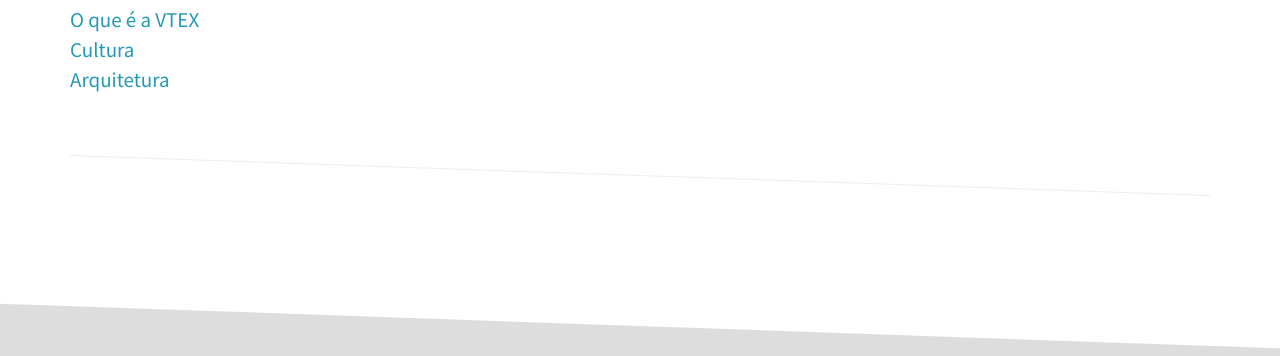
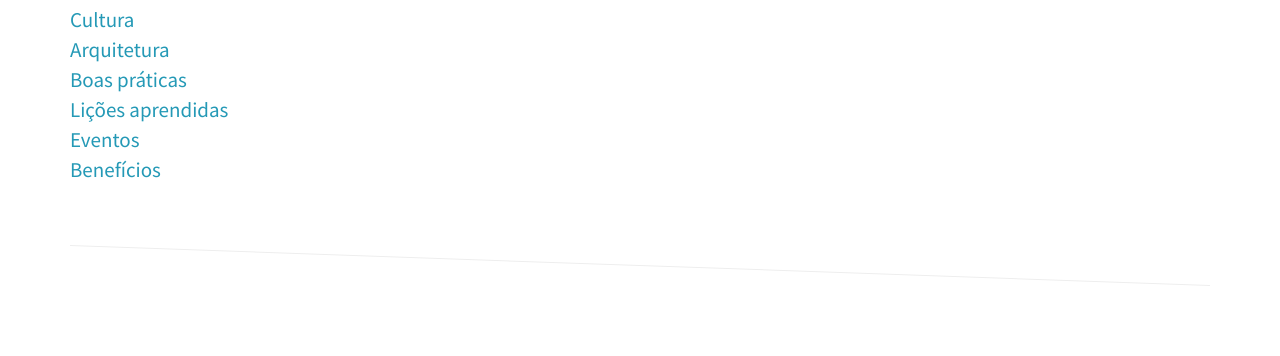
Before and after one commit to adrianoaguiar/handbook, a website: page index.html in a window 1280 px wide. Shown: the part 374-730 px from the top of the page. Drawn offline with nearby package versions, Linux system fonts and the light colour scheme; a script that the page names is missing.

Commit message:
organiza handbook em novos tópicos

```diff
--- a/index.html
+++ b/index.html
@@ -25,13 +25,16 @@
     <div class="container">
         <h2>Índice</h2>
         <ul>
-            <li><a href="#vtex">O que é a VTEX</a></li>
             <li><a href="#cultura">Cultura</a></li>
             <li><a href="#arquitetura">Arquitetura</a></li>
+            <li><a href="#boas-praticas">Boas práticas</a></li>
+            <li><a href="#licoes-aprendidas">Lições aprendidas</a></li>
+            <li><a href="#eventos">Eventos</a></li>
+            <li><a href="#beneficios">Benefícios</a></li>
         </ul>
         <hr>
     </div>
-    <div class="container" id="vtex" data-markdown>
+    <div class="container" id="cultura" data-markdown>
         ## O que é a VTEX
 
         Em qual mercado a VTEX atua?
```
